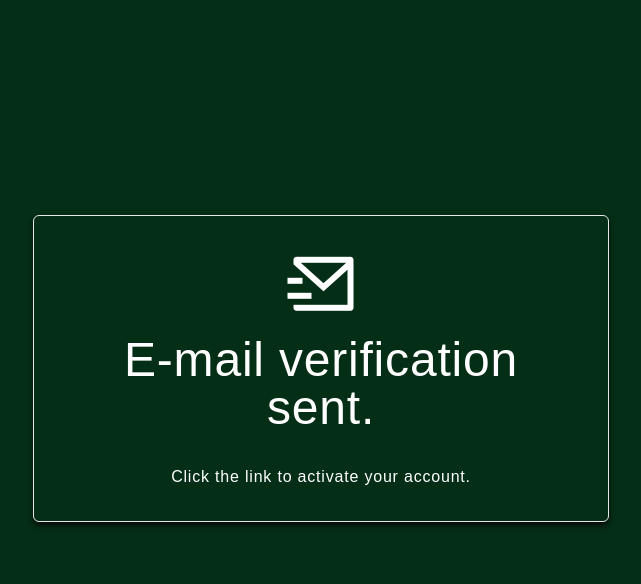
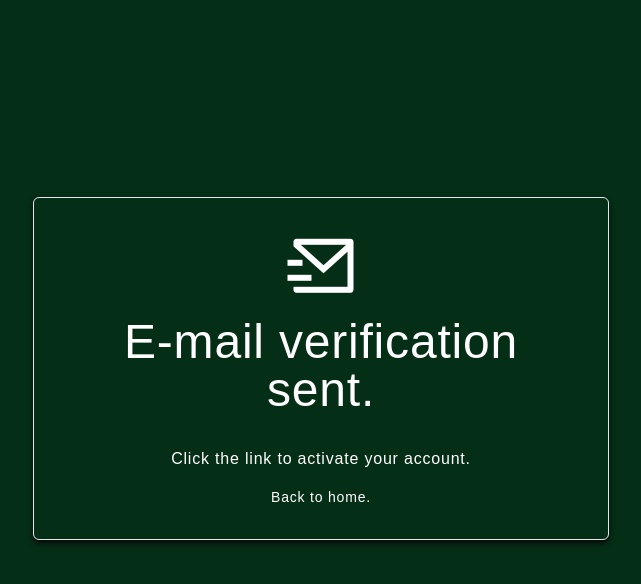
Before and after one commit to xuzmocode4-325/ecommerce-website, a Django app: page /account/email-verification-sent in a window 1280 px wide. Shown: the part 72-656 px from the top of the page, without its empty margins (319-960 px from the left). Run offline with Django 5.2, Linux system fonts and the light colour scheme; parts of the project's set-up code (start-up, migrations or seed data) failed here and were passed over; some libraries are stand-ins or nearby versions; some web fonts are replaced.

Commit message:
add homepage redirect to email verification template

```diff
--- a/account/templates/account/registration/email-verification-sent.html
+++ b/account/templates/account/registration/email-verification-sent.html
@@ -10,6 +10,7 @@
         <h1 class="text-center font-thin">E-mail verification sent.</h1>
         <hr>
         <p class="font-light text-center">Click the link to activate your account.</p>
+        <a href="{% url 'home' %}" class="text-sm hover:text-yellow-500" role="menuitem" tabindex="-1">Back to home.</a>
     </div>
 
 </section>
```
